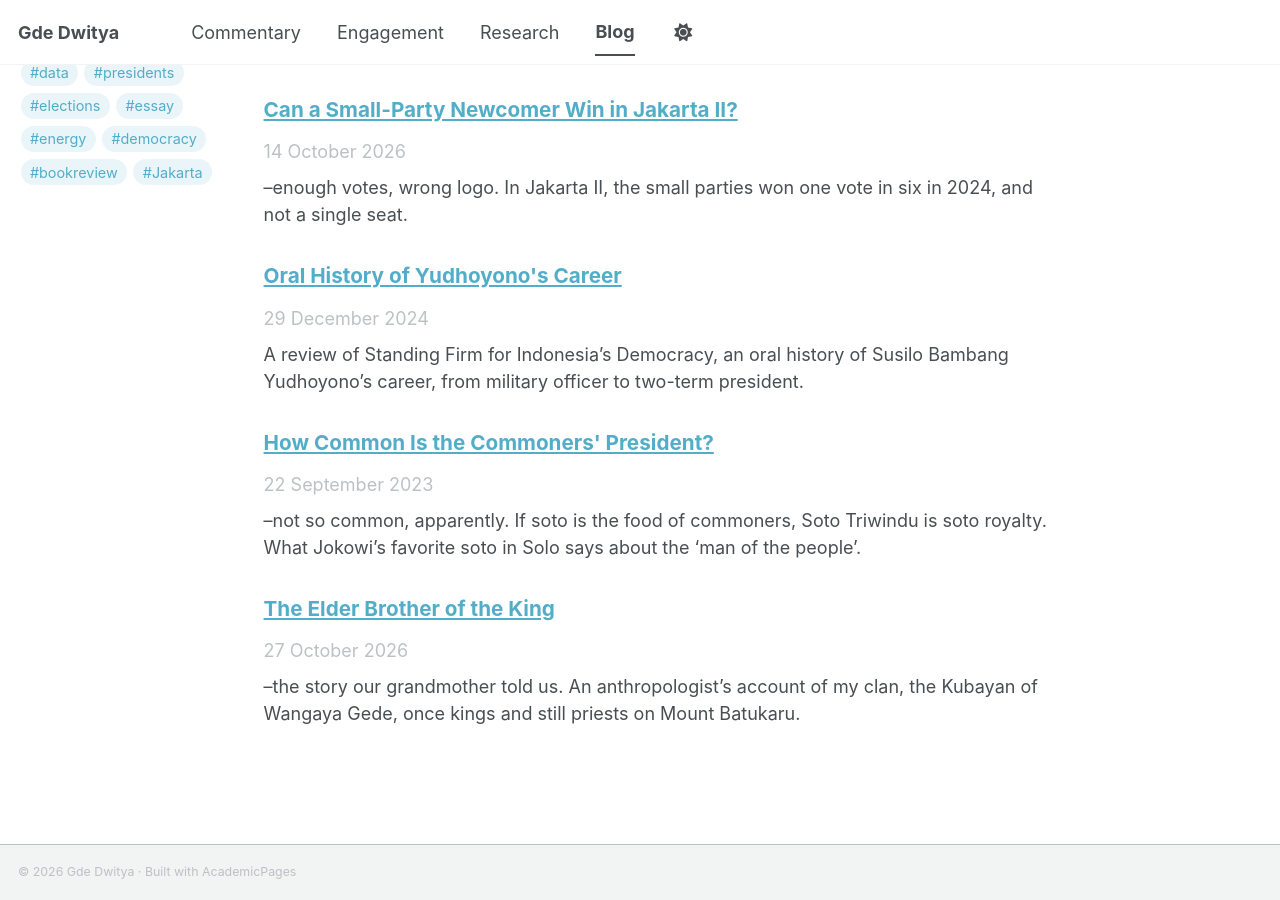
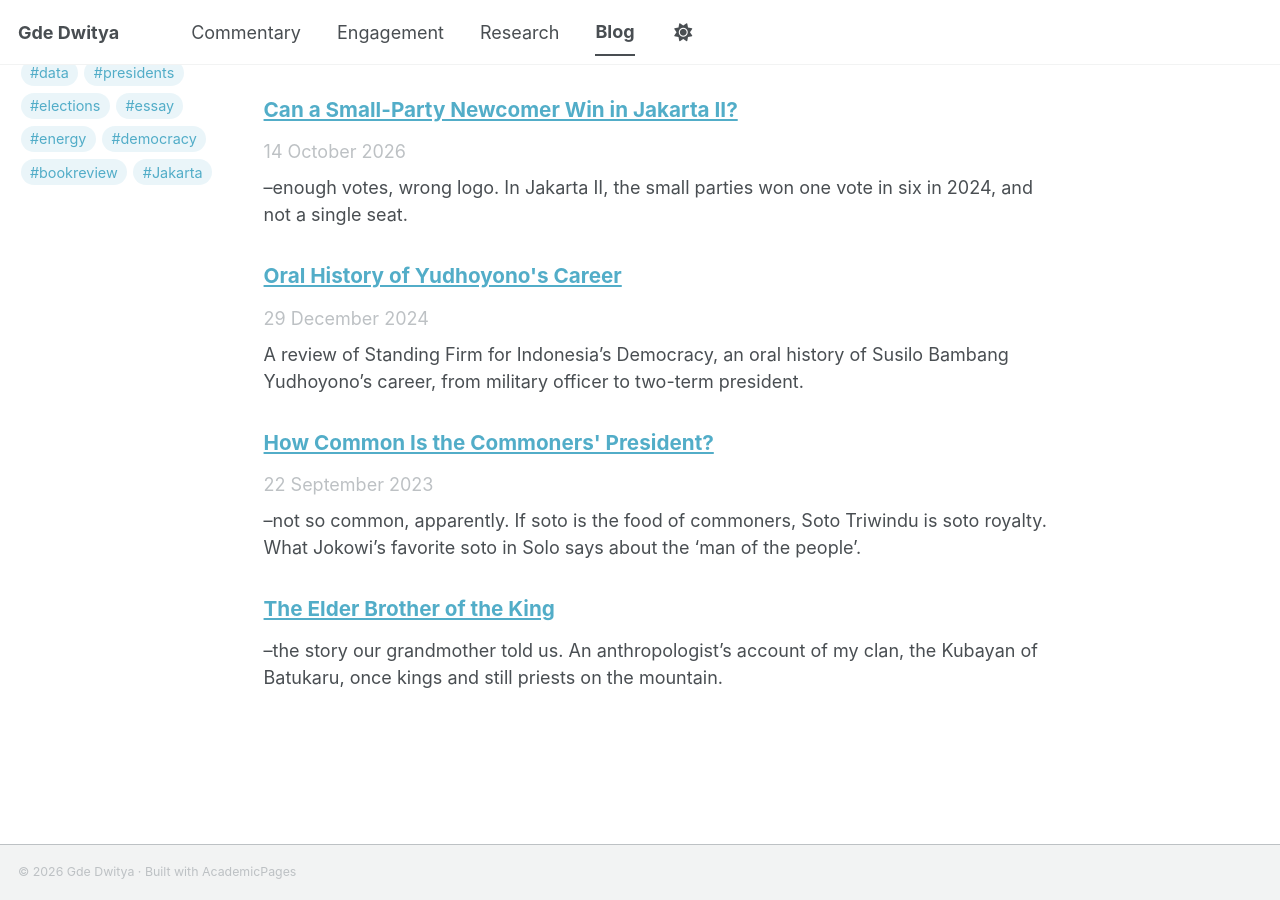
Before and after one commit to gddwty/gddwty.github.io, a Jekyll site: the page built from _pages/blog.md, in a window 1280 px wide and 900 px high, scrolled down 835 px. Built offline with Jekyll 4.4.1, drawn with Linux system fonts in a browser that asks for light colours; a style sheet for code colours, icons or effects is not loaded.

Commit message:
minor list revision

```diff
--- a/_pages/blog.md
+++ b/_pages/blog.md
@@ -22,7 +22,7 @@ redirect_from:
 {% for post in ordered %}
 <article class="archive__item blog-item" data-topics="{{ post.topics | join: ' ' }}">
   <h2 class="archive__item-title" style="margin-top: 0;"><a href="{{ post.url | relative_url }}" target="_blank" rel="noopener">{{ post.title }}</a></h2>
-  <p class="page__meta" style="margin: 0 0 0.5em;">{{ post.date | date: "%-d %B %Y" }}</p>
+  {% unless post.list_last %}<p class="page__meta" style="margin: 0 0 0.5em;">{{ post.date | date: "%-d %B %Y" }}</p>{% endunless %}
   {% if post.excerpt %}<p class="archive__item-excerpt">{{ post.excerpt | markdownify | strip_html | truncate: 300 }}</p>{% endif %}
 </article>
 {% endfor %}
--- a/_posts/2026-10-27-elder-brother-of-the-king.md
+++ b/_posts/2026-10-27-elder-brother-of-the-king.md
@@ -3,7 +3,7 @@ title: "The Elder Brother of the King"
 date: 2026-10-27 20:00:00 +0000
 permalink: /blog/elder-brother-of-the-king/
 topics: [history, Bali]
-excerpt: "–the story our grandmother told us. An anthropologist's account of my clan, the Kubayan of Wangaya Gede, once kings and still priests on Mount Batukaru."
+excerpt: "–the story our grandmother told us. An anthropologist's account of my clan, the Kubayan of Batukaru, once kings and still priests on the mountain."
 read_time: true
 share: false
 related: false
```
